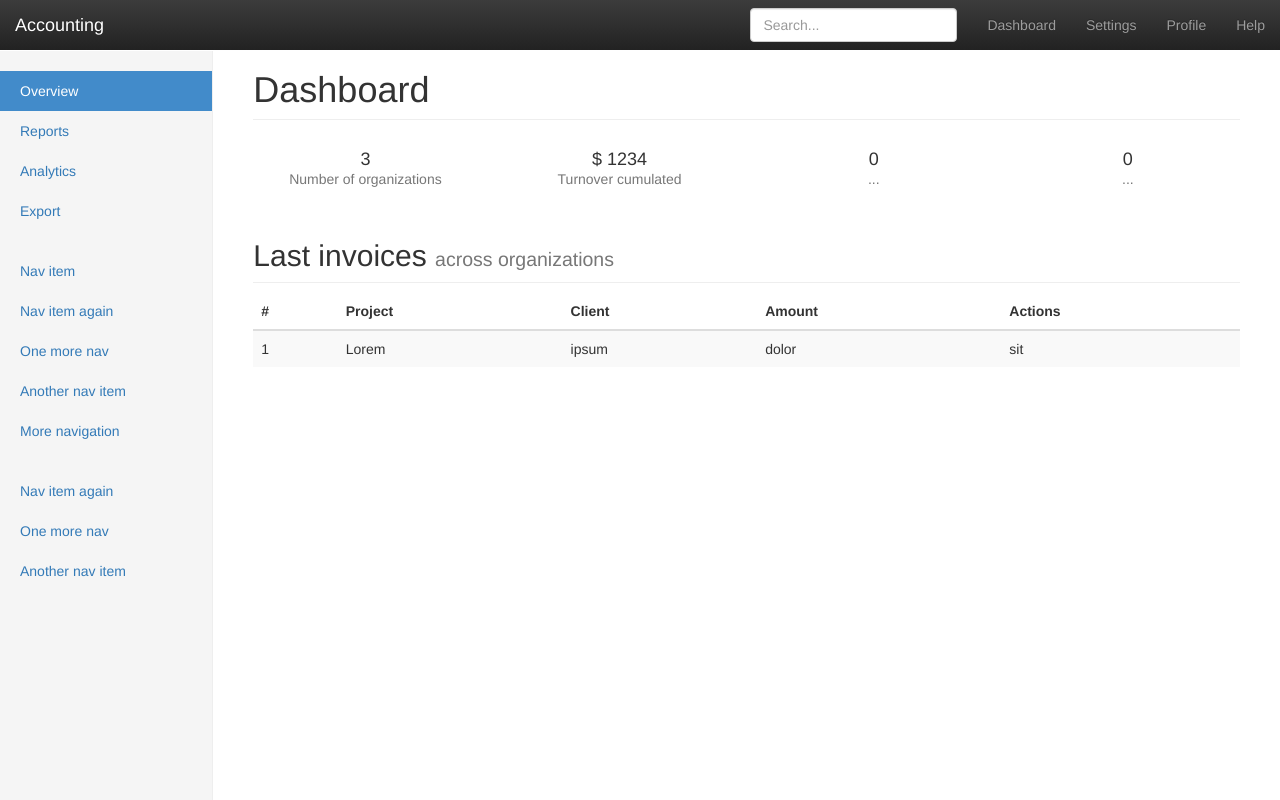
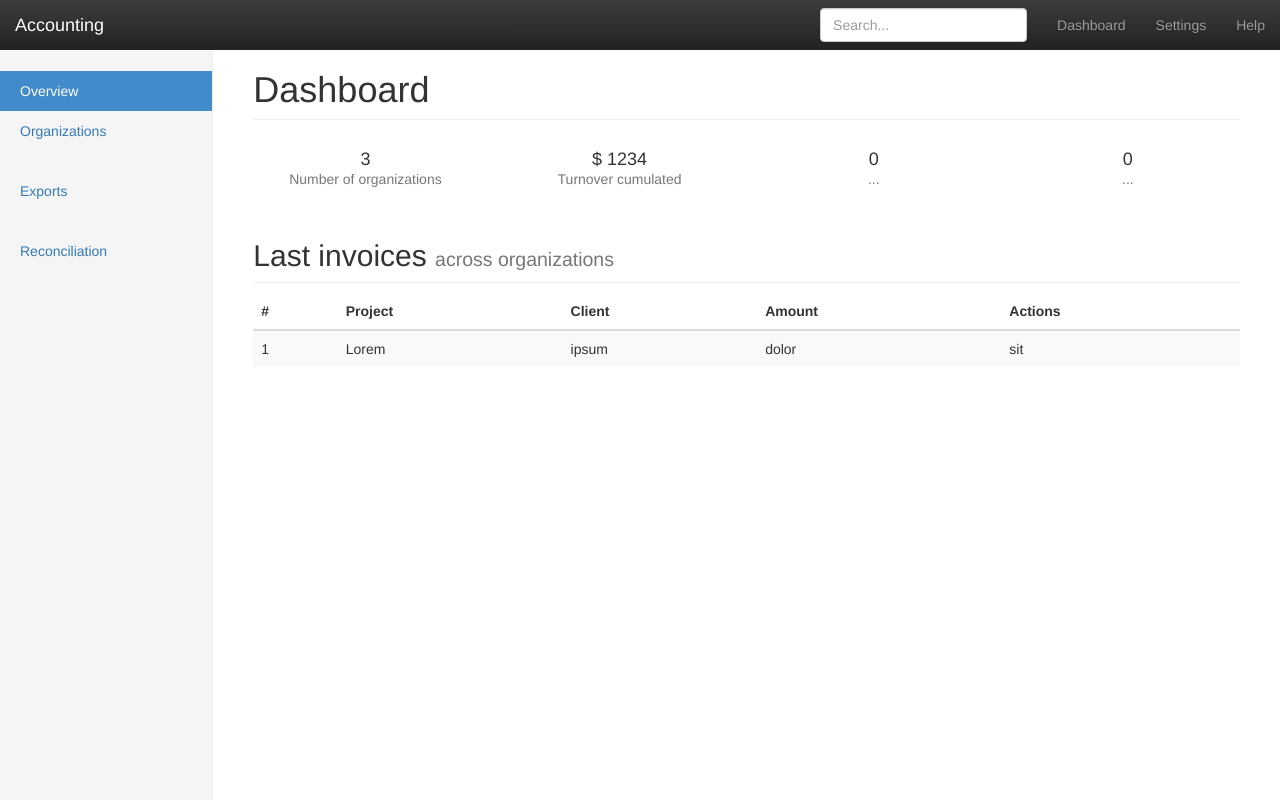
Before and after one commit to dulacp/django-accounting, a Django app: page /books/ in a window 1280 px wide. Run offline with Django 3.2, Linux system fonts and the light colour scheme; some libraries are stand-ins or nearby versions.

Commit message:
Refactor the sidebar

```diff
--- a/accounting/templates/layout.html
+++ b/accounting/templates/layout.html
@@ -14,9 +14,8 @@
             </div>
             <div class="navbar-collapse collapse">
                 <ul class="nav navbar-nav navbar-right">
-                    <li><a href="#">Dashboard</a></li>
+                    <li><a href="{% url 'books:dashboard' %}">Dashboard</a></li>
                     <li><a href="#">Settings</a></li>
-                    <li><a href="#">Profile</a></li>
                     <li><a href="#">Help</a></li>
                 </ul>
                 <form class="navbar-form navbar-right">
@@ -30,22 +29,14 @@
         <div class="row">
             <div class="col-sm-3 col-md-2 sidebar">
                 <ul class="nav nav-sidebar">
-                    <li class="active"><a href="#">Overview</a></li>
-                    <li><a href="#">Reports</a></li>
-                    <li><a href="#">Analytics</a></li>
-                    <li><a href="#">Export</a></li>
+                    <li class="active"><a href="{% url 'books:dashboard' %}">Overview</a></li>
+                    <li><a href="{% url 'books:organization-list' %}">Organizations</a></li>
                 </ul>
                 <ul class="nav nav-sidebar">
-                    <li><a href="">Nav item</a></li>
-                    <li><a href="">Nav item again</a></li>
-                    <li><a href="">One more nav</a></li>
-                    <li><a href="">Another nav item</a></li>
-                    <li><a href="">More navigation</a></li>
+                    <li><a href="">Exports</a></li>
                 </ul>
                 <ul class="nav nav-sidebar">
-                    <li><a href="">Nav item again</a></li>
-                    <li><a href="">One more nav</a></li>
-                    <li><a href="">Another nav item</a></li>
+                    <li><a href="">Reconciliation</a></li>
                 </ul>
             </div>
             <div class="col-sm-9 col-sm-offset-3 col-md-10 col-md-offset-2 main">
```
